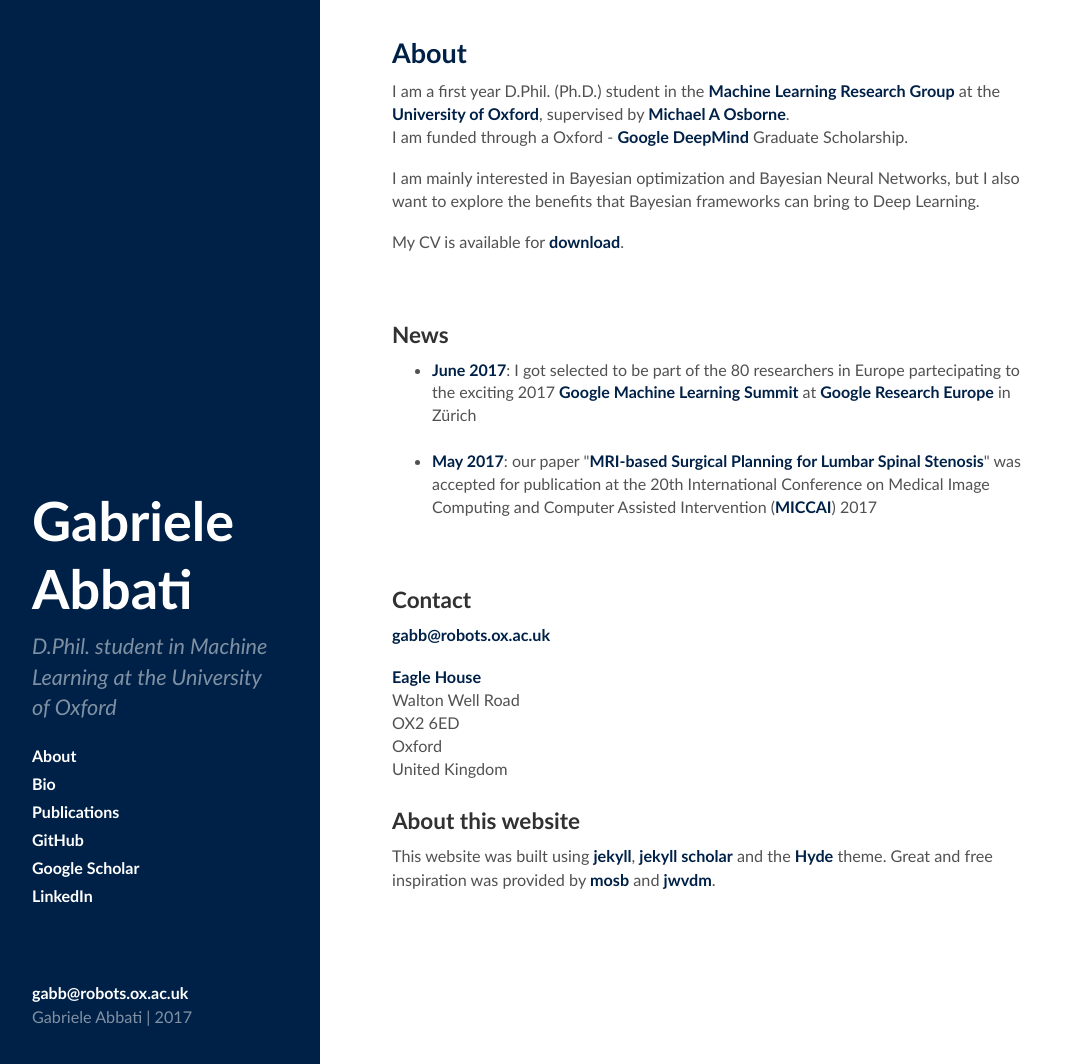
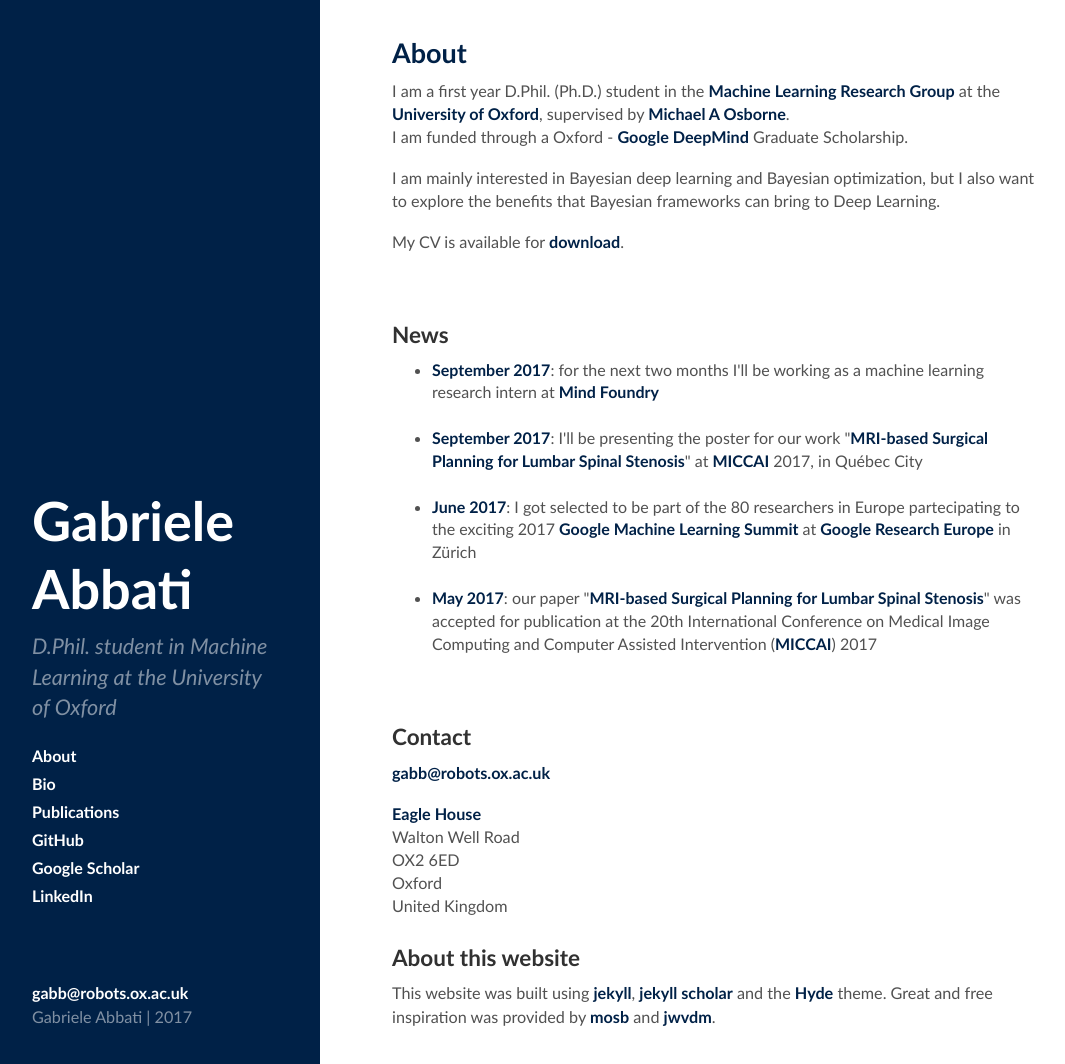
Before and after one commit to gabb7/robots_gabb, a Jekyll site: the page built from index.html, in a window 1280 px wide and 1064 px high. Shown: the whole window, without its empty margins (4-1069 px from the left). Built offline with Jekyll 4.4.1, drawn with Linux system fonts in a browser that asks for light colours; Markdown is read by kramdown in place of the engine named in the settings; the list of posts is cut into pages by our own code.

Commit message:
updated news

```diff
--- a/index.html
+++ b/index.html
@@ -17,7 +17,7 @@ layout: default
     I am funded through a Oxford - <a href="https://deepmind.com/">Google DeepMind</a> Graduate Scholarship.
 </p>
 <p>
-    I am mainly interested in Bayesian optimization and Bayesian Neural Networks, but I also want to explore
+    I am mainly interested in Bayesian deep learning and Bayesian optimization, but I also want to explore
     the benefits that Bayesian frameworks can bring to Deep Learning.
 </p>
 
@@ -35,6 +35,8 @@ layout: default
 </h3>
 
 <ul>
+    <li><b style="color:#002147";>September 2017</b>: for the next two months I'll be working as a machine learning research intern at <a href="http://mindfoundry.ai/">Mind Foundry</a> <br><br></li>
+    <li><b style="color:#002147";>September 2017</b>: I'll be presenting the poster for our work "<b style="color:#002147";>MRI-based Surgical Planning for Lumbar Spinal Stenosis</b>" at <a href="http://www.miccai.org/">MICCAI</a> 2017, in Québec City <br><br></li>
     <li><b style="color:#002147";>June 2017</b>: I got selected to be part of the 80 researchers in Europe partecipating to the exciting 2017 <b style="color:#002147";>Google Machine Learning Summit</b> at <a href="https://research.google.com/teams/gre/">Google Research Europe</a> in Zürich <br><br></li>
     <li><b style="color:#002147";>May 2017</b>: our paper "<b style="color:#002147";>MRI-based Surgical Planning for Lumbar Spinal Stenosis</b>" was accepted for publication at the 20th International Conference on Medical Image Computing and Computer Assisted Intervention (<a href="http://www.miccai.org/">MICCAI</a>) 2017
 </ul>
```
